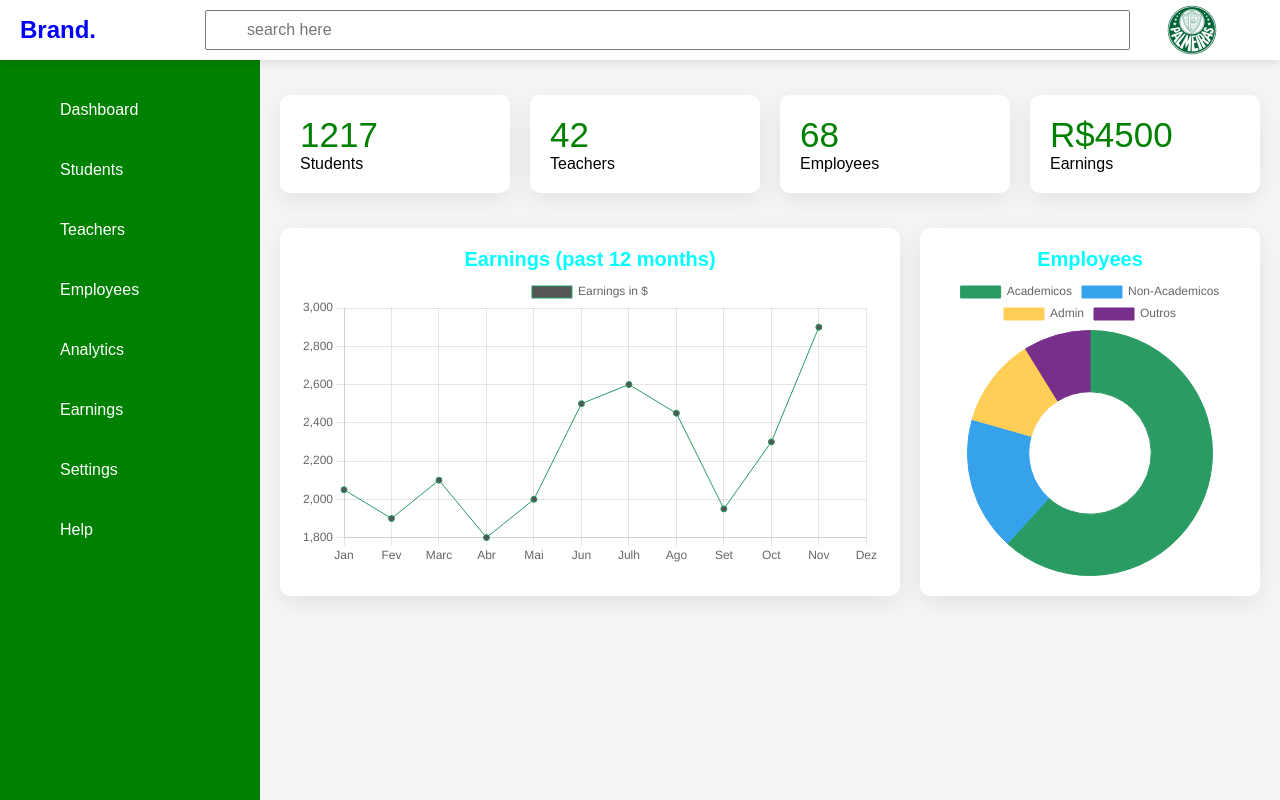
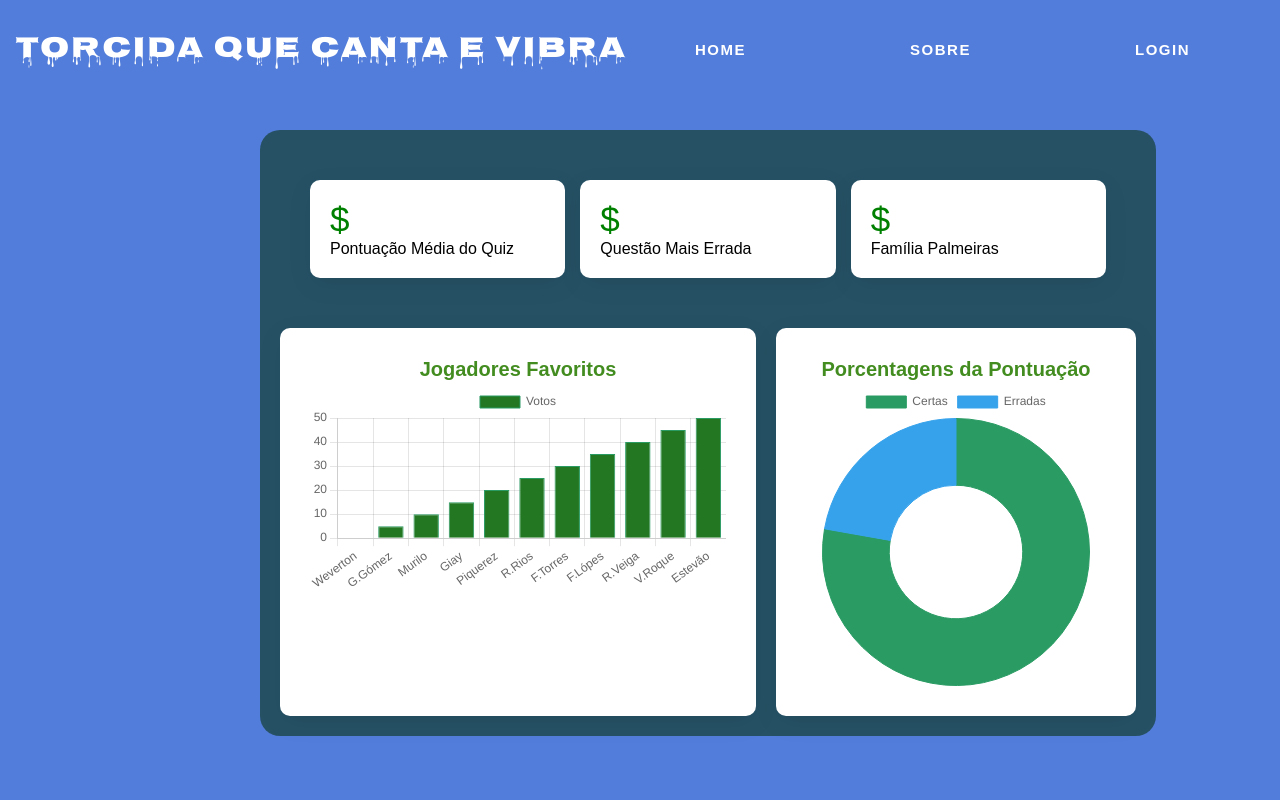
Before and after one commit to bmsis77/Projeto_Individual, a website: page public/dash.html in a window 1280 px wide. Drawn offline with nearby package versions, Linux system fonts and the light colour scheme.

Commit message:
Dashboard

```diff
--- a/public/chart.js
+++ /dev/null
@@ -1,22 +0,0 @@
-const ctx = document.getElementById('lineChart');
-
-new Chart(ctx, {
-    type: 'line',
-    data: {
-        labels: ['Jan', 'Fev', 'Marc', 'Abr', 'Mai', 'Jun', 'Julh', 'Ago', 'Set', 'Oct', 'Nov', 'Dez'],
-        datasets: [{
-            label: 'Earnings in $',
-            data: [2050, 1900, 2100, 1800, 2000, 2500, 2600, 2450, 1950, 2300, 2900],
-            backgroundColor: [
-                'rgba(85,85,85,1)'
-            ],
-            borderColor: [
-                'rgb(41,155,99'
-],
-        borderWidth: 1
-    }]
-},
-    options: {
-    responsive: true
-    }
-  });
--- a/public/dash.css
+++ b/public/dash.css
@@ -1,3 +1,4 @@
+@import url('https://fonts.googleapis.com/css2?family=Nosifer&family=Roboto:wght@100..900&display=swap');
 * {
     padding: 0;
     margin: 0;
@@ -5,90 +6,16 @@
     font-family: 'poppins', sans-serif;
 }
 
-.user {
-    position: relative;
-    width: 50px;
-    height: 50px;
-}
-
-.user img {
-    position: absolute;
-    top: 0;
-    left: 0;
-    height: 100%;
-    width: 100%;
-    object-fit: cover;
-}
-
-.topbar {
-    position: fixed;
-    background: #fff;
-    box-shadow: 0 4px 8px 0 rgba(0, 0, 0, 0.08);
-    width: 100%;
-    height: 60px;
-    padding: 0 20px;
-    display: grid;
-    grid-template-columns: 2fr 10fr 0.4fr 1fr;
-    align-items: center;
-    z-index: 1;
+body {
+    background-color: #527dda;
 }
 
 .logo h2 {
-    color: blue;
+    color: rgb(45, 100, 24);
+    font-family: "Nosifer", sans-serif;
 }
-
-.search {
-    position: relative;
-    width: 100%;
-    justify-self: center;
-}
-
-.search input {
-    width: 100%;
-    height: 40px;
-    padding: 0 40px;
-    font-size: 16px;
-}
-
-.search i {
-    position: absolute;
-    right: 15px;
-    top: 15px;
-    cursor: pointer;
-    outline: none;
-    border: none;
-    border-radius: 10px;
-    background: whitesmoke;
-}
-
-.sidebar {
-    position: fixed;
-    top: 60px;
-    width: 260px;
-    height: calc(100% - 60px);
-    background: green;
-    overflow-x: hidden;
-}
-
-.sidebar ul{
-    margin-top: 20px;
-}
-
-.sidebar ul li{
-    width: 100%;
-    list-style: none;
-}
-
-.sidebar ul li:hover{
-background: #fff;
-}
-
-.sidebar ul li:hover a{
-color: #00ff95;
-}
-
 .cards .card:hover{
-    background: #00e1ff;
+    background: #7faa6a;
 }
 
 .cards .card:hover .number{
@@ -103,36 +30,22 @@ color: #00ff95;
     color: #ffffff;
 }
 
-.sidebar ul a{
-    width: 100%;
-    text-decoration: none;
-    color: #fff;
-    height: 60px;
-    display: flex;
-    align-items: center;
-}
-
-.sidebar ul a i{
-min-width: 60px;
-font-size: 24px;
-text-align: center;
-}
-
 .main {
     position: absolute;
-    top: 60px;
-    width: calc(100% - 260px);
+    top: 130px;
+    width: 70%;
     left: 260px;
-    min-height: calc(100vh - 60px);
-    background: #f5f5f5;
+    background:  rgba(0, 44, 0, 0.534);
+    border-radius: 20px;
 }
 
 .cards{
     width: 100%;
-    padding: 35px 20px;
+    padding: 50px 50px;
     display: grid;
-    grid-template-columns: repeat(4, 1fr);
-    grid-gap: 20px;
+    grid-template-columns: repeat(3, 1fr);
+    grid-gap: 15px;
+    justify-content: space-between;
 }
 
 .cards .card{
@@ -156,10 +69,6 @@ box-shadow: 0 7px 25px 0 rgba(0, 0, 0, 0.08);
     font-weight: 600;
 }
 
-.icon-box i{
-    font-size: 45px;
-    color: green;
-}
 
 .charts{
     display: grid;
@@ -172,7 +81,7 @@ box-shadow: 0 7px 25px 0 rgba(0, 0, 0, 0.08);
 
 .chart{
     background: #ffffff;
-    padding: 20px;
+    padding: 30px;
     border-radius: 10px;
     box-shadow: 0 7px 25px rgba(0, 0, 0, 0.08);
     width: 100%;
@@ -181,6 +90,55 @@ box-shadow: 0 7px 25px 0 rgba(0, 0, 0, 0.08);
 .chart h2{
     margin-bottom: 5px;
     font-size: 20px;
-    color: aqua;
+    color: #438d20;
     text-align: center;
 }
+.nav {
+    width: 1100px;
+    height: 100px;
+    display: flex;
+    justify-content: space-between;
+    align-items: center;
+    position: fixed;
+    top: 0;
+    left: 50%;
+    transform: translate(-50%);
+    z-index: 9;
+}
+
+.nav .logo {
+    font-size: 30px;
+    text-transform: uppercase;
+    color: rgb(255, 255, 255);
+    letter-spacing: 1.5px;
+    font-family: "Nosifer", sans-serif;
+    margin-left: -75px;
+
+}
+
+.nav .menu {
+    width: 45%;
+}
+
+.nav .menu ul {
+    display: flex;
+    align-items: center;
+    justify-content: space-between;
+}
+
+.nav .menu ul li {
+    list-style: none;
+}
+
+.nav .menu ul li a {
+    font-size: 15px;
+    font-weight: 600;
+    text-transform: uppercase;
+    letter-spacing: 1.5px;
+    color: rgb(255, 255, 255);
+    text-decoration: none;
+}
+
+.nav .menu .active {
+    color:  rgb(255, 0, 0)
+}
--- a/public/dash.html
+++ b/public/dash.html
@@ -9,78 +9,21 @@
 </head>
 
 <body>
-  <div class="container">
-    <div class="topbar">
-      <div class="logo">
-        <h2>Brand.</h2>
-      </div>
-      <div class="search">
-        <input type="text" id="search" placeholder="search here">
-        <label for="search"> <i class="fas fa-search"></i></label>
-      </div>
-      <i class="fas fa-bell"></i>
-      <div class="user">
-        <img src="images/logi.webp" alt="">
-      </div>
+  <div class="nav">
+    <div class="logo">
+        Torcida Que Canta e Vibra
     </div>
-    <div class="sidebar">
-      <ul>
-        <li>
-          <a href="">
-            <i class="fas fa-th-large"></i>
-            <div>Dashboard</div>
-          </a>
-        </li>
-        <li>
-          <a href="">
-            <i class="fas fa-user-graduate"></i>
-            <div>Students</div>
-          </a>
-        </li>
-        <li>
-          <a href="">
-            <i class="fas fa-th-chalkboard-teacher"></i>
-            <div>Teachers</div>
-          </a>
-        </li>
-        <li>
-          <a href="">
-            <i class="fas fa-users"></i>
-            <div>Employees</div>
-          </a>
-        </li>
-        <li>
-          <a href="">
-            <i class="fas fa-chart-bar"></i>
-            <div>Analytics</div>
-          </a>
-        </li>
-        <li>
-          <a href="">
-            <i class="fas fa-hand-holding-usd"></i>
-            <div>Earnings</div>
-          </a>
-        </li>
-        <li>
-          <a href="">
-            <i class="fas fa-cog"></i>
-            <div>Settings</div>
-          </a>
-        </li>
-        <li>
-          <a href="">
-            <i class="fas fa-question"></i>
-            <div>Help</div>
-          </a>
-        </li>
-      </ul>
+    <div class="menu">
+        <ul>
+            </ul>
     </div>
+</div>
     <div class="main">
       <div class="cards">
         <div class="card">
           <div class="card-content">
-            <div class="number">1217</div>
-            <div class="card-name">Students</div>
+            <div class="number">$</div>
+            <div class="card-name">Pontuação Média do Quiz</div>
           </div>
           <div class="icon-box">
             <i class="fas fa-user-graduate"></i>
@@ -88,17 +31,8 @@
         </div>
         <div class="card">
           <div class="card-content">
-            <div class="number">42</div>
-            <div class="card-name">Teachers</div>
-          </div>
-          <div class="icon-box">
-            <i class="fas fa-th-chalkboard-teacher"></i>
-          </div>
-        </div>
-        <div class="card">
-          <div class="card-content">
-            <div class="number">68</div>
-            <div class="card-name">Employees</div>
+            <div class="number">$</div>
+            <div class="card-name">Questão Mais Errada</div>
           </div>
           <div class="icon-box">
             <i class="fas fa-users"></i>
@@ -106,8 +40,8 @@
         </div>
         <div class="card">
           <div class="card-content">
-            <div class="number">R$4500</div>
-            <div class="card-name">Earnings</div>
+            <div class="number">$</div>
+            <div class="card-name">Família Palmeiras</div>
           </div>
           <div class="icon-box">
             <i class="fas fa-dollar-sign"></i>
@@ -116,19 +50,58 @@
       </div>
       <div class="charts">
         <div class="chart">
-          <h2>Earnings (past 12 months)</h2>
+          <h2>Jogadores Favoritos</h2>
           <canvas id="lineChart"></canvas>
         </div>
         <div class="chart" id="doughnut-chart">
-          <h2>Employees</h2>
+          <h2>Porcentagens da Pontuação</h2>
           <canvas id="doughnut"></canvas>
         </div>
       </div>
     </div>
   </div>
   <script src="https://cdn.jsdelivr.net/npm/chart.js@4.4.9/dist/chart.umd.min.js"></script>
-  <script src="chart.js"></script>
-  <script src="chart2.js"></script>
+  <script src="dash1.js"></script>
+  <script src="dash2.js"></script>
 </body>
 
 </html>
+<script>
+      // --- LÓGICA DO MENU DE NAVEGAÇÃO DINÂMICO ---
+      window.addEventListener("DOMContentLoaded", () => {
+        // Verifica se o ID do usuário está no localStorage para determinar se está logado
+        const usuarioLogado = localStorage.getItem("ID_USUARIO") !== null; // Verifica a chave correta
+
+        const menu = document.querySelector(".menu ul");
+        menu.innerHTML = ''; // Limpa o menu existente antes de preencher
+
+        if (usuarioLogado) {
+            // Se o usuário está logado, mostra Home, Sobre, Quiz, Dashboard e Sair
+            menu.innerHTML = `
+                <li><a href="index.html">Home</a></li>
+                <li><a href="sobre.html">Sobre</a></li>
+                <li><a href="quiz.html">Quiz</a></li>
+                <li><a href="dash.html" class="active">Dashboard</a></li>
+                <li><a href="#" onclick="logout()">Sair</a></li>
+            `;
+        } else {
+            // Se não está logado, mostra Home, Sobre e Login
+            menu.innerHTML = `
+                <li><a href="index.html">Home</a></li>
+                <li><a href="sobre.html">Sobre</a></li>
+                <li><a href="login.html">Login</a></li>
+            `;
+        }
+    });
+
+    // --- FUNÇÃO DE LOGOUT ---
+    function logout() {
+        // Remove todas as chaves relacionadas ao usuário do localStorage
+        localStorage.removeItem("ID_USUARIO");
+        localStorage.removeItem("NOME_USUARIO");
+        localStorage.removeItem("EMAIL_USUARIO");
+        localStorage.removeItem("usuarioLogado"); // Para garantir a limpeza completa
+
+        window.location.href = "index.html"; // Redireciona para a página inicial
+    }
+</script>
--- /dev/null
+++ b/public/dash1.js
@@ -0,0 +1,22 @@
+const ctx = document.getElementById('lineChart');
+
+new Chart(ctx, {
+    type: 'bar',
+    data: {
+        labels: ['Weverton', 'G.Gómez', 'Murilo', 'Giay', 'Piquerez', 'R.Rios', 'F.Torres', 'F.Lópes', 'R.Veiga', 'V.Roque', 'Estevão'],
+        datasets: [{
+            label: 'Votos',
+            data: [0, 5, 10, 15, 20, 25, 30, 35, 40, 45, 50],
+            backgroundColor: [
+                'rgb(35, 119, 35)'
+            ],
+            borderColor: [
+                'rgb(41,155,99'
+            ],
+            borderWidth: 1
+        }]
+    },
+    options: {
+        responsive: true
+    }
+});
--- a/public/chart2.js
+++ b/public/dash2.js
@@ -3,21 +3,16 @@ const ctx2 = document.getElementById('doughnut');
 new Chart(ctx2, {
     type: 'doughnut',
     data: {
-        labels: ['Academicos', 'Non-Academicos', 'Admin', 'Outros'],
+        labels: ['Certas', 'Erradas'],
         datasets: [{
-            label: 'Emplayers',
-            data: [42, 12, 8, 6],
+            data: [42, 12],
             backgroundColor: [
                 'rgba(41,155,99,1)',
-                'rgba(54,162,235,1)',
-                'rgba(255,206,86,1)',
-                'rgba(120,46,139,1)'
+                'rgba(54,162,235,1)'
             ],
             borderColor: [
                 'rgba(41,155,99,1)',
-                'rgba(54,162,235,1)',
-                'rgba(255,206,86,1)',
-                'rgba(120,46,139,1)'
+                'rgba(54,162,235,1)'
             ],
             borderWidth: 1
         }]
--- a/public/quiztyle.css
+++ b/public/quiztyle.css
@@ -55,7 +55,7 @@
 }
 
 .nav .menu .active {
-    color: red;
+    color: rgb(255, 0, 0);
 }
 
 :root {
@@ -164,7 +164,7 @@ body {
     padding: 40px 30px;
     backdrop-filter: blur(10px);
     border-radius: 20px;
-    box-shadow: 1px 4px 137px -32px rgba(255, 255, 255, 0.75);
+    box-shadow: 1px 4px 137px -32px rgba(255, 0, 0, 0.75);
     border: 3px solid transparent;
     display: flex;
     flex-direction: column;
--- a/src/database/config.js
+++ b/src/database/config.js
@@ -1,13 +1,13 @@
 var mysql = require("mysql2");
 
+// CONEXÃO DO BANCO MYSQL SERVER
 var mySqlConfig = {
     host: process.env.DB_HOST,
     database: process.env.DB_DATABASE,
     user: process.env.DB_USER,
     password: process.env.DB_PASSWORD,
-    port: process.env.DB_PORT,
+    port: process.env.DB_PORT
 };
-
 
 function executar(instrucao) {
 
```
Also changed, not shown: public/quiz.html (+5 -3 lines), app.js (line endings or trailing spaces), 1 other file.
